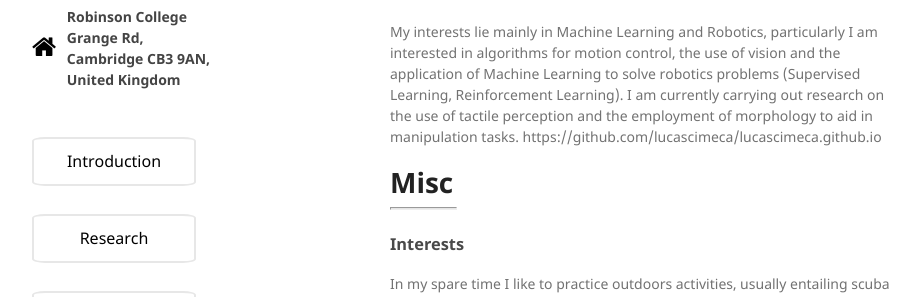
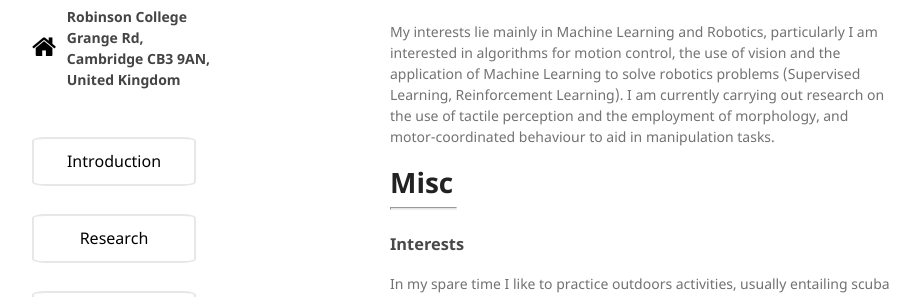
Before and after one commit to lucascimeca/lucascimeca.github.io, a Jekyll site: the page built from index.md, in a window 1280 px wide and 900 px high, scrolled down 734 px. Shown: the part 238-535 px from the top of the window, without its empty margins (180-1100 px from the left). Built offline with Jekyll 4.4.1, drawn with Linux system fonts in a browser that asks for light colours; nearby versions of some CDN libraries; the repository's description, which GitHub fills in, is left out.

Commit message:
Update index.md

```diff
--- a/index.md
+++ b/index.md
@@ -24,8 +24,7 @@ I have won over 13 awards among which 9 paid scholarships for academic performan
 # [](#Research) Research
 <hr style="width: 130px">
 
-My interests lie mainly in Machine Learning and Robotics, particularly I am interested in algorithms for motion control, the use of vision and the application of Machine Learning to solve robotics problems (Supervised Learning, Reinforcement Learning). I am currently carrying out research on the use of tactile perception and the employment of morphology to aid in manipulation tasks.
-https://github.com/lucascimeca/lucascimeca.github.io
+My interests lie mainly in Machine Learning and Robotics, particularly I am interested in algorithms for motion control, the use of vision and the application of Machine Learning to solve robotics problems (Supervised Learning, Reinforcement Learning). I am currently carrying out research on the use of tactile perception and the employment of morphology, and motor-coordinated behaviour to aid in manipulation tasks.
 <br/>
 
 # [](#Misc) Misc
```
